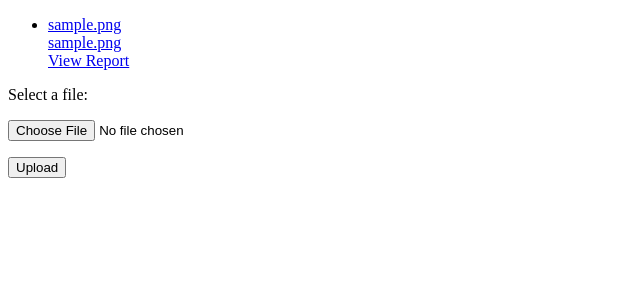
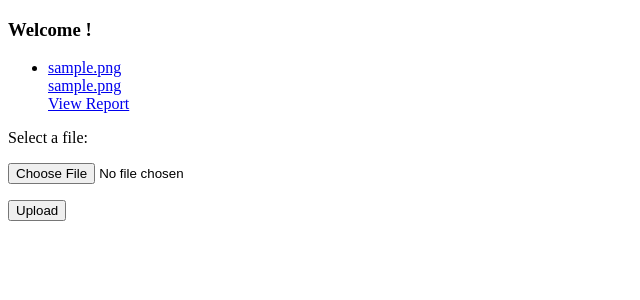
Before and after one commit to OpenHumans/archive-genevieve-201505, a Django app: page /file_process/ in a window 1280 px wide. Shown: the top 300 px of the page, without its empty margins (0-640 px from the left). Run offline with Django 3.2, Linux system fonts and the light colour scheme; tables that the repository leaves empty hold one stand-in row (values such as "Sample post"); parts of the project's set-up code (start-up, migrations or seed data) failed here and were passed over.

Commit message:
Pass username to template

```diff
--- a/file_process/templates/file_process/list.html
+++ b/file_process/templates/file_process/list.html
@@ -6,6 +6,8 @@
   </head>
 
   <body>
+    {# Welcome user #}
+    <h3>Welcome {{username}}!</h3>
     {# List genome analyses #}
     {% if genome_analyses %}
     <ul>
--- a/file_process/views.py
+++ b/file_process/views.py
@@ -29,7 +29,8 @@
     return render_to_response(
         'file_process/list.html',
         {'genome_analyses': genome_analyses,
-         'form': form},
+         'form': form,
+         'username': request.user.username},
         context_instance=RequestContext(request)
     )
 
```
